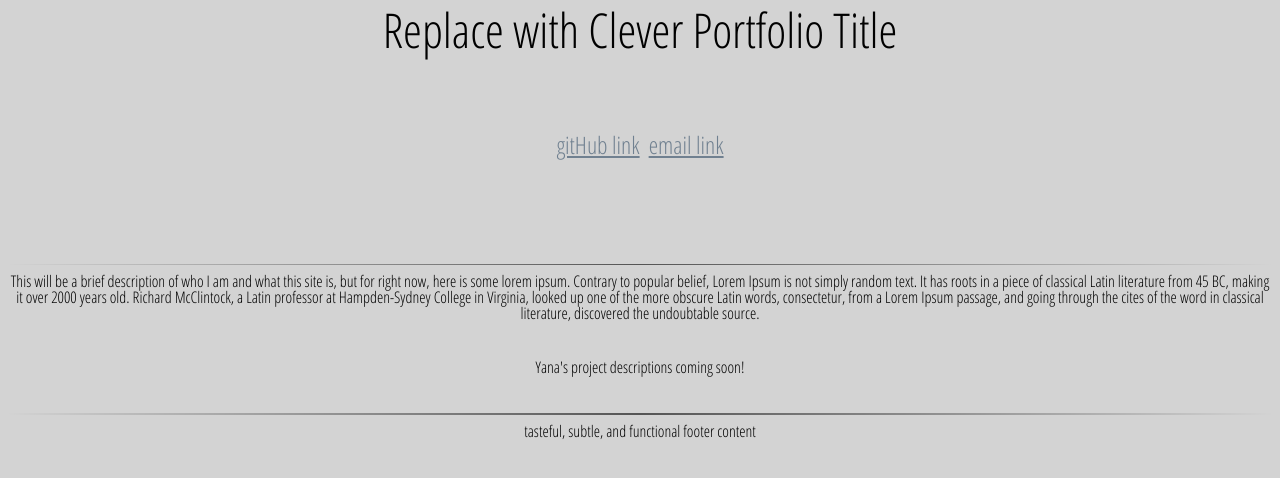
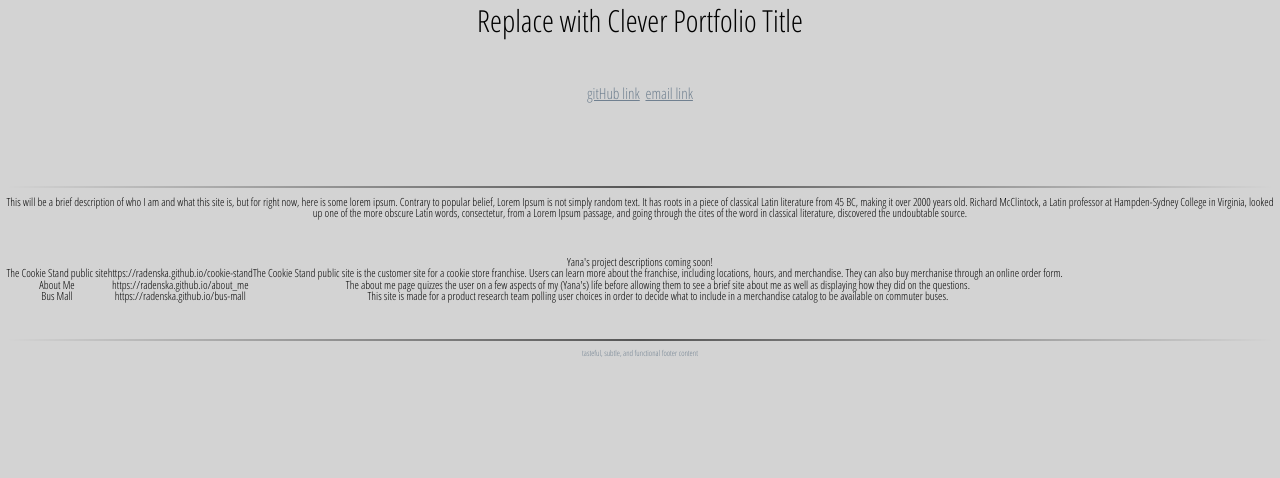
Before and after one commit to radenska/portfolio, a plain HTML site: page index.html in a window 1280 px wide. Drawn offline with nearby package versions, Linux system fonts and the light colour scheme.

Commit message:
js dynamic table of projects functional, some css font size changes for different screen sizes

```diff
--- a/app.js
+++ b/app.js
@@ -16,32 +16,17 @@ projArray[2] = new Proj('Bus Mall', 'https://radenska.github.io/bus-mall', '', '
 function displayProj() {
   //HAVE TO FIGURE OUT THE TABLE APPENDING - IT NO WORKEE RIGHT NOW, BUT THE TEST DOES
   $(document).ready(function() {
-    var tbl = '</tbody><tfoot><tr>....</tr></tfoot></table>';
+    var tbl = '<table>';
     for (var i = 0; i < projArray.length; i ++) {
       tbl += '<tr>';
-      tbl += '<td>' + projArray[i].name + '</tr>';
-      tbl += '<td>' + projArray[i].path + '</tr>';
-      tbl += '<td>' + projArray[i].img + '</tr>';
-      tbl += '<td>' + projArray[i].description + '</tr>';
+      tbl += '<td>' + projArray[i].name + '</td>';
+      tbl += '<td>' + projArray[i].path + '</td>';
+      tbl += '<td>' + projArray[i].img + '</td>';
+      tbl += '<td>' + projArray[i].description + '</td>';
     }
-    tbl += '</tbody><tfoot><tr>....</tr></tfoot></table>';
+    tbl += '</table>';
     $(tbl).appendTo('section');
-    var $test = $('<div>test test test</div>');
-    $('section').append($test);
-} //how do i call the function here immediately?
-
-// var data = [ [ 1, 2, 3 ], [ 4, 5, 6 ], [7, 8, 9 ] ];
-//
-// var html = '<table><thead><tr>...</tr></thead><tbody>';
-// for (var i = 0, len = data.length; i < len; ++i) {
-//     html += '<tr>';
-//     for (var j = 0, rowLen = data[i].length; j < rowLen; ++j ) {
-//         html += '<td>' + data[i][j] + '</td>';
-//     }
-//     html += "</tr>";
-// }
-// html += '</tbody><tfoot><tr>....</tr></tfoot></table>';
-//
-// $(html).appendTo('#div1');
+  });
+}  //how do i call the function here immediately?
 
 displayProj();
--- a/index.html
+++ b/index.html
@@ -18,7 +18,7 @@
     </header>
     <hr class="styled">
     <article>This will be a brief description of who I am and what this site is, but for right now, here is some lorem ipsum. Contrary to popular belief, Lorem Ipsum is not simply random text. It has roots in a piece of classical Latin literature from 45 BC, making it over 2000 years old. Richard McClintock, a Latin professor at Hampden-Sydney College in Virginia, looked up one of the more obscure Latin words, consectetur, from a Lorem Ipsum passage, and going through the cites of the word in classical literature, discovered the undoubtable source.</article>
-    <section>Yana's project descriptions coming soon!<table></table></section>
+    <section>Yana's project descriptions coming soon!</section>
     <hr class="styled">
     <footer>tasteful, subtle, and functional footer content</footer>
     <script src="app.js"></script>
--- a/style.css
+++ b/style.css
@@ -8,7 +8,7 @@ body {
 header {
   width: 100%;
   display: inline-block;
-  font-size: 1.7em;
+  font-size: 1.1em;
   margin-bottom: 3%;
   overflow: visible;;
 }
@@ -22,12 +22,12 @@ nav {
 }
 
 article {
-  font-size: 1em;
+  font-size: 0.7em;
   margin-bottom: 3%;
 }
 
 section {
-  font-size: 1em;
+  font-size: 0.7em;
   margin-bottom: 3%;
 }
 
@@ -67,9 +67,14 @@ nav li a {
   color: slategray;
 }
 
-@media only screen and (min-width: 640px) {
+footer {
+  font-size: 0.5em;
+  color: slategray;
+}
+
+@media only screen and (min-width: 320px) {
   header {
-    font-size: 3em;
+    font-size: 1.9em;
   }
 
   nav {
```
